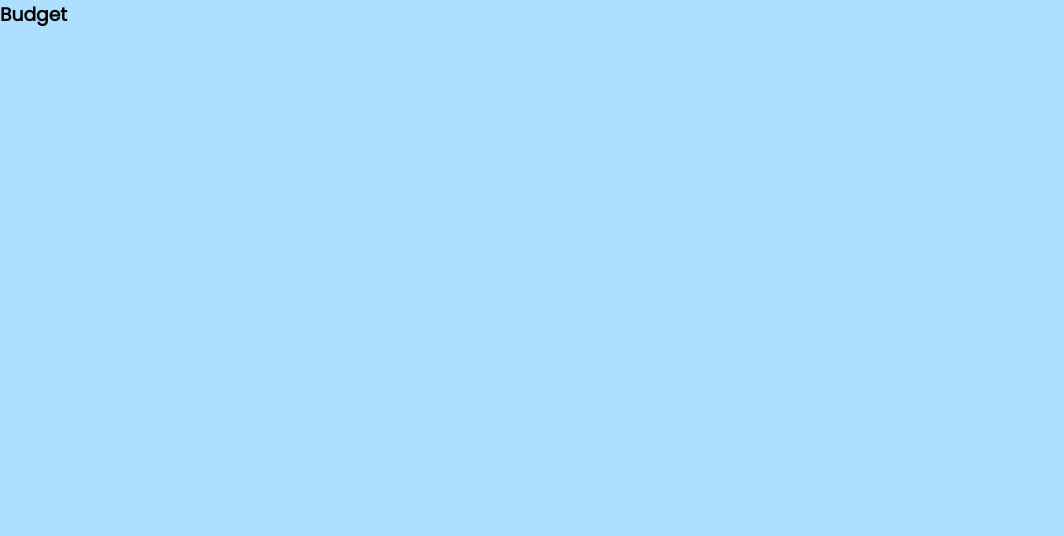
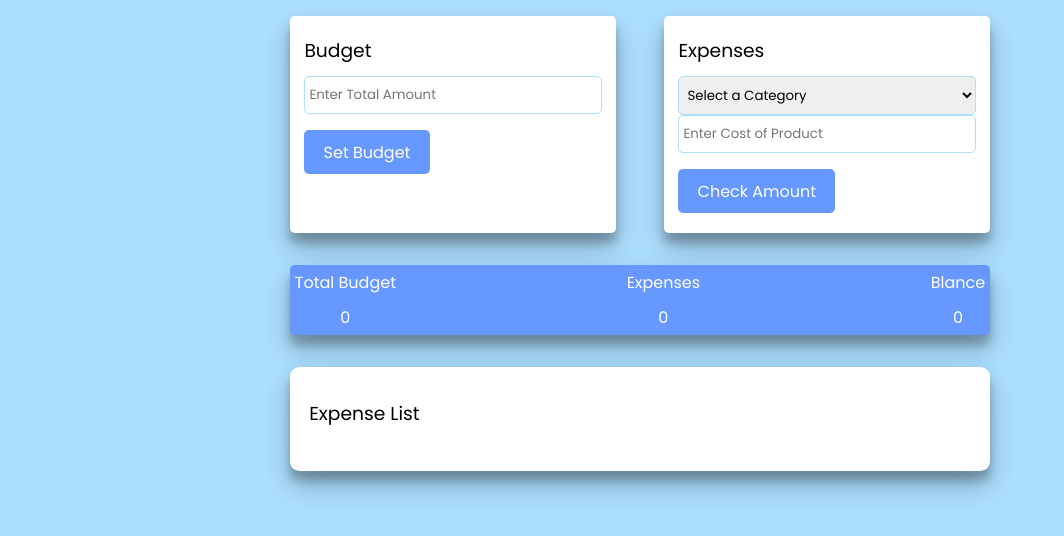
Before and after one commit to ooioiooGT/budget-app, a plain HTML site: page index.html in a window 1280 px wide. Shown: the whole page, without its empty margins (0-1064 px from the left). Drawn offline with Linux system fonts and the light colour scheme.

Commit message:
2/18 update

```diff
--- a/index.html
+++ b/index.html
@@ -12,14 +12,56 @@
         <div class="wrapper">
             <div class="container">
                 <div class="sub-container">
+                    <!-- set budget box-->
                     <div class="total-amount-container">
                         <h3> Budget </h3>
+                        <!--budget input-->
+                        <input type="number" id="budget" placeholder="Enter Total Amount">
+                        <button class="submit" id="budget-button" >Set Budget</button>
+
                     </div>
+                    <!-- expenese box -->
+                    <div class="user-amount-container">
+                        <h3>Expenses</h3>
+                        <!--Drop down list-->
+                        <select name="category" id="category">
+                            <option value="" hidden selected>Select a Category</option>
+                            <option value="Travel">Travel</option>
+                            <option value="Groceries">Groceries</option>
+                            <option value="Bills">Bills</option>
+                            <option value="Gas">Gas</option>
+                            <option value="Entertaiment">Entertaiment</option>
+                            <option value="Dining">Dining</option>
+                        <!--Cost input-->
+                        <input type="number" id="expenses-amount" placeholder="Enter Cost of Product">
+                        <button class="submit" id="expenses-button">Check Amount</button>
+                    </div>
+
                 </div>
+                <div class="output-container flex-space" >
+                    <div>
+                        <p>Total Budget</p>
+                        <span id="amount">0</span>
+                    </div>
+                    <div>
+                        <p>Expenses</p>
+                        <span id="expend-vlaue">0</span>
+                    </div><div>
+                        <p>Blance</p>
+                        <span id="balnce-amount">0</span>
+                    </div>
+            <!-- Output -->
 
             </div>
         </div>
+        <!-- List -->
+        <div class="list">
+            <h3> Expense List</h3>
+            <div class="list-container" id="list"></div>
+        </div>
 
+        </div>
 
+        <script src="script.js"></script>
     </body>
 </html>
--- /dev/null
+++ b/script.js
@@ -0,0 +1,51 @@
+let tempamount = 0;
+let datas = [];
+
+const budget = document.getElementById("budget");
+const category = document.getElementById("category");
+const expensesamount = document.getElementById("expenses-amount");
+const amount = document.getElementById("amount");
+const expensesbutton = document.getElementById("expenses-button");
+const budgetbutton = document.getElementById("budget-button");
+const expendvlaue = document.getElementById("expend-vlaue");
+// Get the data from local storage
+const storedExpenses = localStorage.getItem('expenses');
+if (storedExpenses != null) {
+  expenses = JSON.parse(storedExpenses);
+  expenseList.appendChild(expenses);
+}
+
+
+// The function of adding budget
+
+budgetbutton.addEventListener("click", function(e) {
+    tempamount = budget.value
+    amount.innerHTML = tempamount;
+    budget.value = "";
+
+})
+
+// The function of adding expenses
+expensesbutton.addEventListener("click", function(e){
+
+    const expenseList = document.getElementById("list");
+    const newExpenseItem = document.createElement("li");
+
+
+
+    //Add expense item to list
+    newExpenseItem.textContent = `${category.value}: $${expensesamount.value}`;
+    expenseList.appendChild(newExpenseItem);
+    //Save data to localStorage
+
+    const data = {
+        category: category.value,
+        amount: expensesamount.value
+    };
+    // console.log(data)
+    datas.push(data);
+    localStorage.setItem('expenses', JSON.stringify(datas));
+
+    //Clear category and expenses calue
+    category.value = expensesamount.value = "";
+})
--- a/style.css
+++ b/style.css
@@ -7,3 +7,102 @@ font-family: "Poppins" ,sans-serif;
 body{
     background-color: #ADDFFF;
 }
+.wrapper{
+    width: 90%;
+    font-size: 16px;
+    max-width: 43.75em;
+    margin: 1em auto;
+}
+.container{
+width: 100%;
+}
+.sub-container{
+    width: 100%;
+    display: grid;
+    grid-template-columns: 1fr 1fr ;
+    gap: 3em;
+}
+.flex {
+    display: flex;
+    align-items: center;
+}
+.flex-space{
+    display: flex;
+    justify-content: space-between;
+    align-items: center;
+}
+.wrapper h3 {
+    color: black;
+    font-weight: 500;
+    margin-bottom: 0.6em;
+}
+.container select{
+    display: block;
+    width: 100%;
+    padding: 0.6em 0.3em;
+    font-weight: 300;
+    outline: none;
+    border: 1px solid #ADDFFF;
+    border-radius: 5px;
+    color: black;
+}
+.container input{
+    display: block;
+    width: 100%;
+    padding: 0.6em 0.3em;
+    border: 1px ;
+    font-weight: 400;
+    outline: none;
+    border: 1px solid #ADDFFF;
+    border-radius: 5px;
+    color: black;
+}
+.sub-container button{
+    background-color:#6698FF ;
+    color: #FFFFFF;
+    border: none;
+    border-radius: 5px;
+    font-size: 1em;
+    margin-top: 1em;
+    padding: 0.6em 1.2em ;
+    cursor: pointer;
+}
+.total-amount-container,.user-amount-container{
+    background-color: #FFFFFF;
+    padding: 1.25em 0.9em;
+    border-radius: 0.3em;
+    box-shadow: rgba(0, 0, 0, 0.25) 0px 14px 28px, rgba(0, 0, 0, 0.22) 0px 10px 10px;
+}
+.output-container{
+    background-color: #6698FF;
+    border-radius: 0.3em;
+    color: #FFFFFF;
+    box-shadow: rgba(0, 0, 0, 0.25) 0px 14px 28px, rgba(0, 0, 0, 0.22) 0px 10px 10px;
+    padding: 0.3em;
+    margin-top: 2em;
+    margin-bottom: 2em;
+    font-weight: 500;
+}
+.output-container p {
+    font-weight: 500 ;
+    margin-bottom: 0.6em;
+}
+.output-container span{
+    display: block;
+    text-align: center;
+    font-weight: 400;
+}
+.list{
+    background-color: white;
+    padding: 2em 1.2em ;
+    margin-top: 2em;
+    margin-bottom: 2em;
+    box-shadow: rgba(0, 0, 0, 0.25) 0px 14px 28px, rgba(0, 0, 0, 0.22) 0px 10px 10px;
+    border-radius: 0.6em;
+}
+.hide{
+    display: none;
+}
+/* .error{
+
+} */
```
